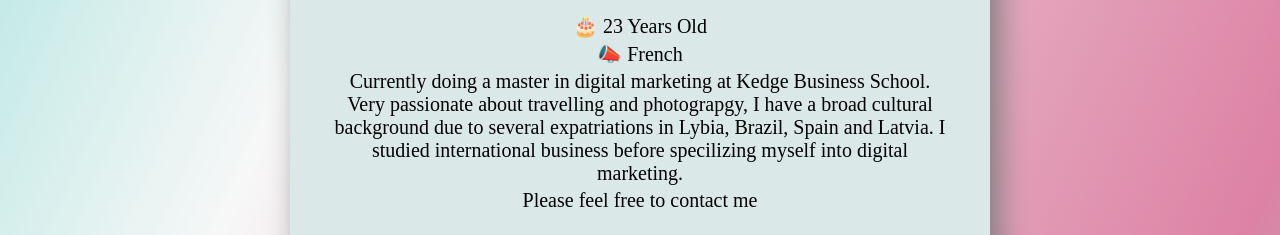
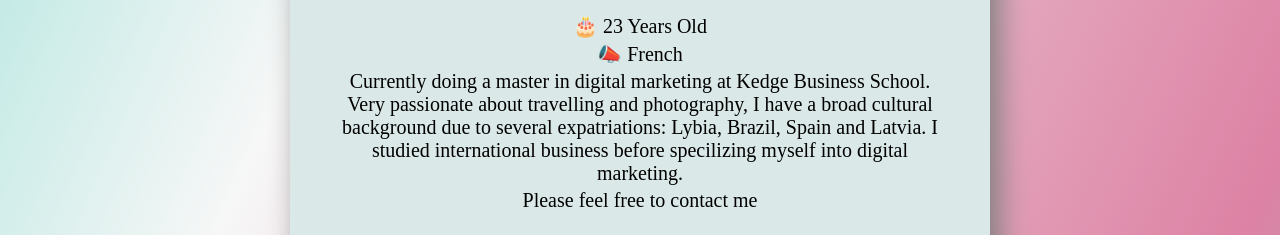
Before and after one commit to LucileDessay/my-cv, a plain HTML site: page index.html in a window 1280 px wide. Shown: the part 416-651 px from the top of the page. Drawn offline with Linux system fonts and the light colour scheme.

Commit message:
Add files via upload

```diff
--- a/index.html
+++ b/index.html
@@ -23,8 +23,8 @@
 			<p>🎂 23 Years Old</p>
 			<p>📣 French</p>
 			<p>Currently doing a master in digital marketing at Kedge Business School.
-			Very passionate about travelling and photograpgy, I have a broad cultural background due to several
-			expatriations in Lybia, Brazil, Spain and Latvia.
+			Very passionate about travelling and photography, I have a broad cultural background due to several
+			expatriations: Lybia, Brazil, Spain and Latvia.
 			I studied international business before specilizing myself into digital marketing.</p>
 			<p>Please feel free to contact me</p>
 		</div>
```
